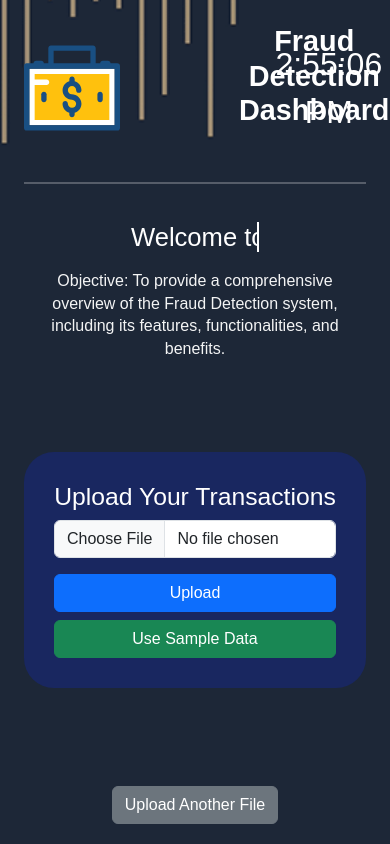
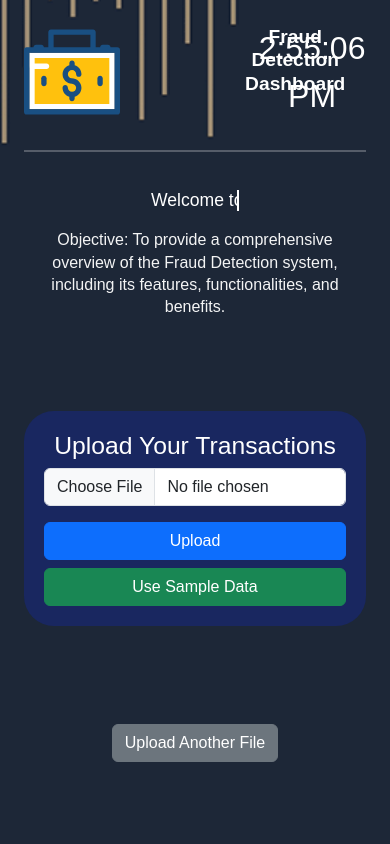
Before and after one commit to AxelJaquez21/Fraud-Detection-Dashboard1, a Flask app: page / in a window 390 px wide. Run offline with Flask 3, Linux system fonts and the light colour scheme.

Commit message:
phone screen  update

```diff
--- a/templates/upload.html
+++ b/templates/upload.html
@@ -119,6 +119,15 @@
 
         @keyframes typing{ from{width:0} to{width:26ch} }
         @keyframes blink{ 50%{border-color:transparent} }
+
+        /* Mobile Tweaks */
+        @media (max-width: 768px) {
+        .brand h1 { font-size: 1.2rem; }
+        .obj .typing { font-size: 1.1rem; }
+        .form-container { padding: 20px; }
+        button, input, .btn { font-size: 1rem; }
+        }
+
     </style>
 
     <div class="page">
```
Also changed, not shown: 1 other file.
